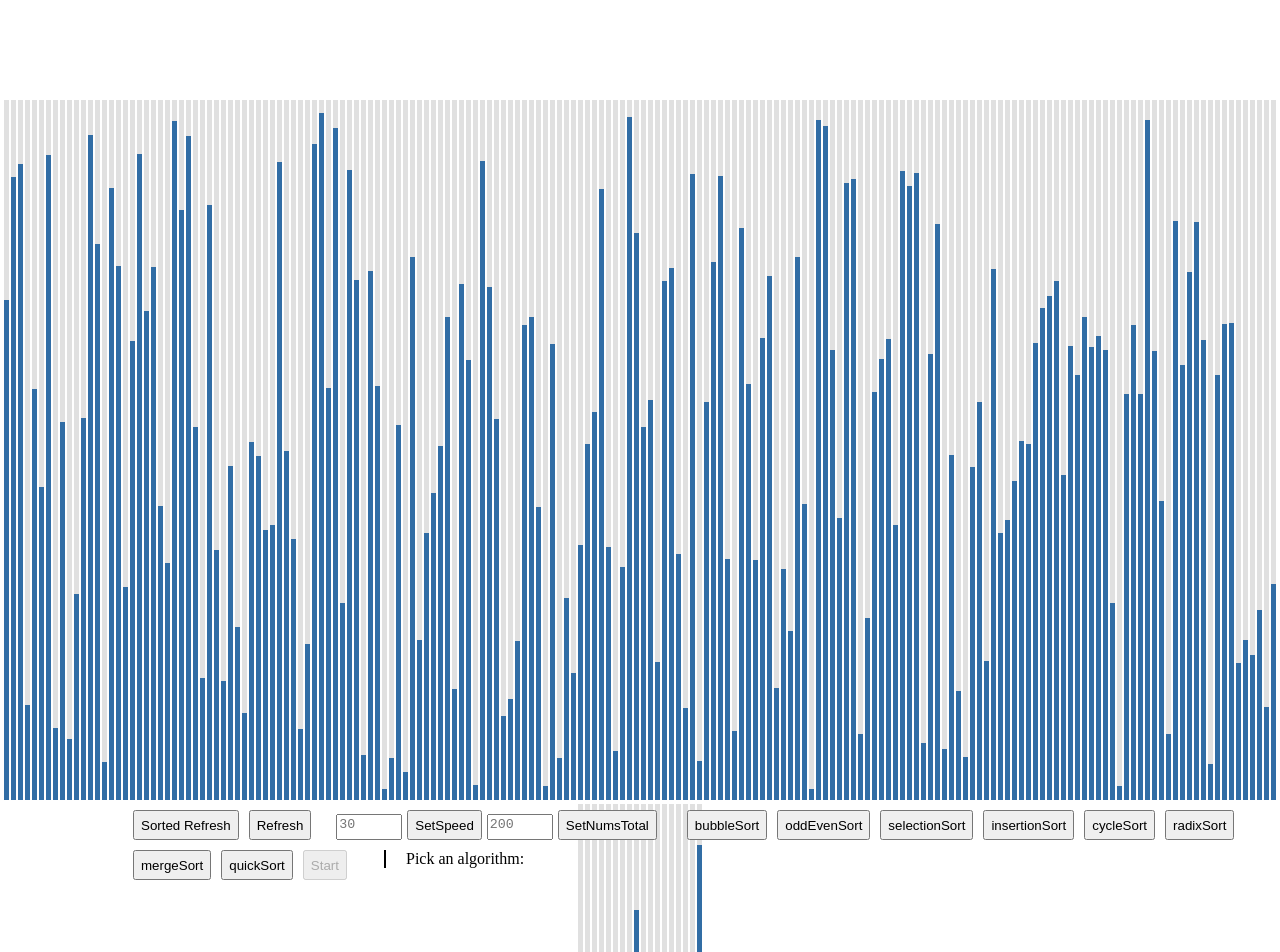
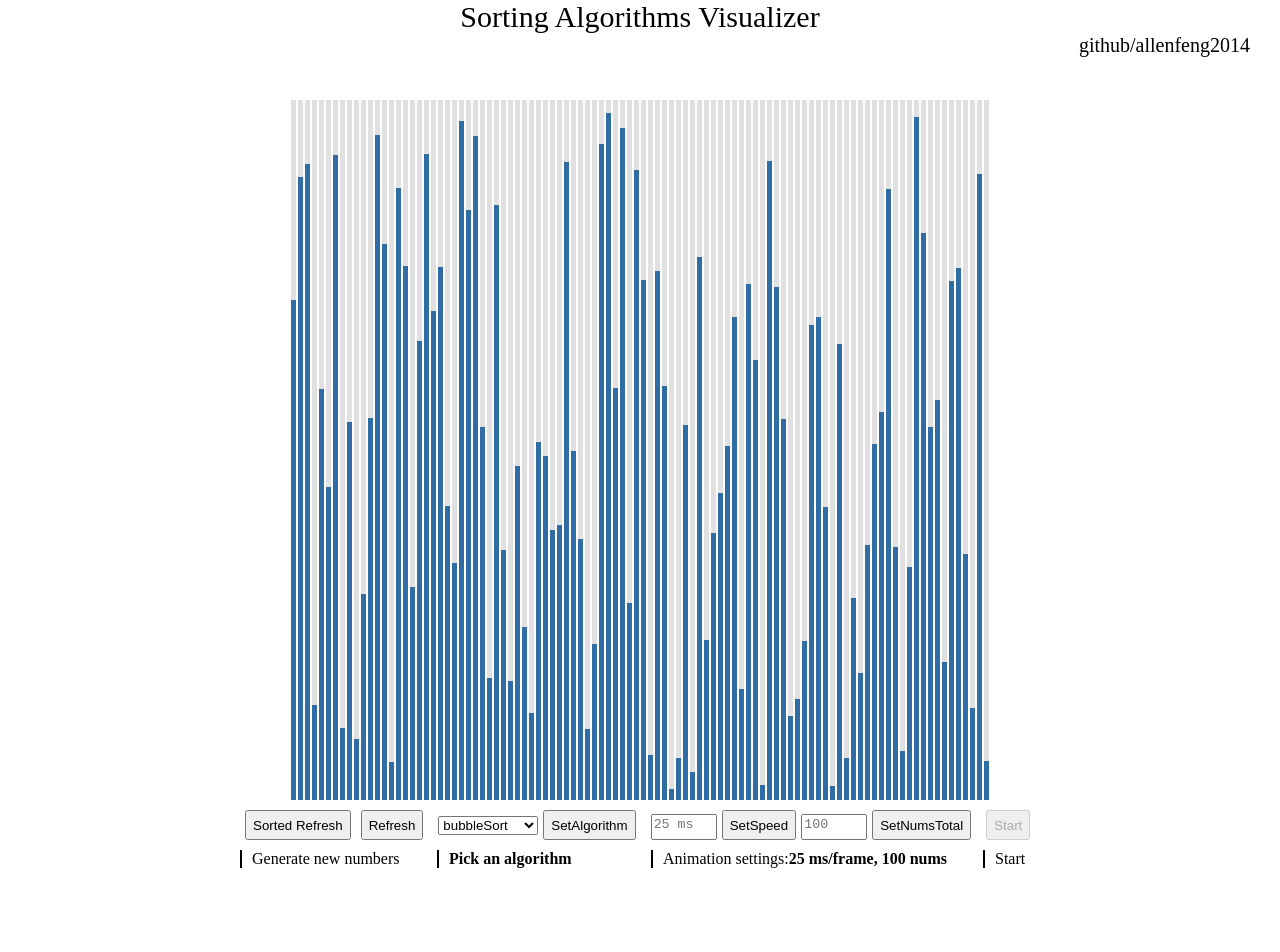
Before and after one commit to allenfeng2014/sorting-algorithms-visualizer, a React (Create React App) app: page / in a window 1280 px wide. Shown: the top 952 px of the page. After the commit the page ends 890 px from the top, so only its background shows below. Built offline with nearby package versions, Linux system fonts and the light colour scheme.

Commit message:
improved buttons to make them more user friendly, added messages below buttons

```diff
--- a/public/index.html
+++ b/public/index.html
@@ -1,43 +1,19 @@
+<!-- Created by Yuhao Feng © allenfeng2014. All rights reserved -->
 <!DOCTYPE html>
 <html lang="en">
   <head>
     <meta charset="utf-8" />
-    <link rel="icon" href="%PUBLIC_URL%/favicon.ico" />
     <meta name="viewport" content="width=device-width, initial-scale=1" />
     <meta name="theme-color" content="#000000" />
     <meta
       name="description"
-      content="Web site created using create-react-app"
+      content="Sorting Algorithms Visualizer created in ReactJS by Yuhao Feng"
     />
-    <link rel="apple-touch-icon" href="%PUBLIC_URL%/logo192.png" />
-    <!--
-      manifest.json provides metadata used when your web app is installed on a
-      user's mobile device or desktop. See https://developers.google.com/web/fundamentals/web-app-manifest/
-    -->
     <link rel="manifest" href="%PUBLIC_URL%/manifest.json" />
-    <!--
-      Notice the use of %PUBLIC_URL% in the tags above.
-      It will be replaced with the URL of the `public` folder during the build.
-      Only files inside the `public` folder can be referenced from the HTML.
-
-      Unlike "/favicon.ico" or "favicon.ico", "%PUBLIC_URL%/favicon.ico" will
-      work correctly both with client-side routing and a non-root public URL.
-      Learn how to configure a non-root public URL by running `npm run build`.
-    -->
-    <title>React App</title>
+    <title>Sort Algo Visualizer</title>
   </head>
   <body>
     <noscript>You need to enable JavaScript to run this app.</noscript>
     <div id="root"></div>
-    <!--
-      This HTML file is a template.
-      If you open it directly in the browser, you will see an empty page.
-
-      You can add webfonts, meta tags, or analytics to this file.
-      The build step will place the bundled scripts into the <body> tag.
-
-      To begin the development, run `npm start` or `yarn start`.
-      To create a production bundle, use `npm run build` or `yarn build`.
-    -->
   </body>
 </html>
--- a/src/App.js
+++ b/src/App.js
@@ -1,8 +1,13 @@
 import Numbers from "./Numbers";
+import "./css/App.css";
 
 function App() {
   return (
     <div className="App">
+      <div className="title-container">
+        <p className="title-h1">Sorting Algorithms Visualizer</p>
+        <p className="title-h2">github/allenfeng2014</p>
+      </div>
       <Numbers />
     </div>
   );
--- a/src/Numbers.js
+++ b/src/Numbers.js
@@ -5,9 +5,9 @@ import sortingAlgos from "./sortingAlgos";
 function Numbers() {
   // state values
   const [numbers, setNumbers] = useState([]);
-  const [numsTotal, setNumsTotal] = useState(200);
-  const [sortingAlgo, setSortingAlgo] = useState(" ");
-  const [speed, setSpeed] = useState(30);
+  const [numsTotal, setNumsTotal] = useState(100);
+  const [sortingAlgo, setSortingAlgo] = useState("");
+  const [speed, setSpeed] = useState(25);
   let animeProgressID = null;
 
   // color codes
@@ -65,7 +65,6 @@ function Numbers() {
       }
       setNumbers(newNumbers);
       setSortingAlgo("");
-      buttons.disableAlgoButtons(false);
       buttons.disableSettingButtons(false);
 
       if (returnNumbers) return newNumbers;
@@ -79,7 +78,7 @@ function Numbers() {
   // functions to start and stop sorting animation
   const animation = {
     start: function (nums, algo) {
-      buttons.disableAlgoButtons(true);
+      //buttons.disableAlgoButtons(true);
       buttons.disableSettingButtons(true);
       buttons.reloadSettings();
       this.sortingAnime(nums, algo);
@@ -88,7 +87,6 @@ function Numbers() {
       clearInterval(animeProgressID);
       animeProgressID = null;
       setSortingAlgo("");
-      buttons.disableAlgoButtons(false);
       buttons.disableSettingButtons(false);
     },
     // method for visualizing sorting algorithms
@@ -153,12 +151,7 @@ function Numbers() {
 
   const buttons = {
     sortingAlgoNames: Object.keys(sortingAlgos),
-    disableAlgoButtons: function (disable) {
-      this.sortingAlgoNames.forEach((algoName) => {
-        document.getElementById(`button-${algoName}`).disabled = disable;
-      });
-    },
-    settings: ["speed", "numsTotal"],
+    settings: ["speed", "numsTotal", "sortingAlgo"],
     disableSettingButtons: function (disable) {
       this.settings.forEach((setting) => {
         let buttonName = `set${setting[0].toUpperCase()}${setting.substr(1)}`;
@@ -168,7 +161,8 @@ function Numbers() {
     },
     reloadSettings: function () {
       this.settings.forEach((setting) => {
-        document.getElementById(`input-${setting}`).value = "";
+        if (setting !== "sortingAlgo")
+          document.getElementById(`input-${setting}`).value = "";
       });
     },
   };
@@ -180,7 +174,6 @@ function Numbers() {
 
   return (
     <React.Fragment>
-      <div className="title-container"></div>
       <div className="numbers-container">
         {numbers.map((number, idx) => (
           <span
@@ -212,12 +205,28 @@ function Numbers() {
           Refresh
         </button>
 
-        <span style={{ marginLeft: "20px" }}></span>
+        <select id="input-sortingAlgo">
+          {buttons.sortingAlgoNames.map((algoName, idx) => (
+            <option value={algoName} key={idx}>
+              {algoName}
+            </option>
+          ))}
+        </select>
+        <button
+          className="button-misc"
+          id="button-setSortingAlgo"
+          onClick={() => {
+            setSortingAlgo(document.getElementById("input-sortingAlgo").value);
+            document.getElementById("button-start").disabled = false;
+          }}
+        >
+          SetAlgorithm
+        </button>
 
         <textarea
           id="input-speed"
-          placeholder={speed}
-          class="textarea-setting"
+          placeholder={`${speed} ms`}
+          className="textarea-setting"
         ></textarea>
         <button
           className="button-misc"
@@ -237,7 +246,7 @@ function Numbers() {
         <textarea
           id="input-numsTotal"
           placeholder={numsTotal}
-          class="textarea-setting"
+          className="textarea-setting"
         ></textarea>
         <button
           className="button-misc"
@@ -255,21 +264,6 @@ function Numbers() {
           SetNumsTotal
         </button>
 
-        <span style={{ marginLeft: "20px" }}></span>
-
-        {buttons.sortingAlgoNames.map((algoName, idx) => (
-          <button
-            className="button-algo"
-            id={`button-${algoName}`}
-            key={idx}
-            onClick={() => {
-              setSortingAlgo(algoName);
-              document.getElementById("button-start").disabled = false;
-            }}
-          >
-            {algoName}
-          </button>
-        ))}
         <button
           className="button-misc"
           id="button-start"
@@ -281,7 +275,27 @@ function Numbers() {
         </button>
       </div>
       <div className="messages-container">
-        <p id="message-algo">Pick an algorithm: {sortingAlgo}</p>
+        <span className="message-block" id="message-refresh">
+          Generate new numbers
+        </span>
+        <span className="message-block" id="message-algo">
+          {sortingAlgo ? (
+            <span>
+              Algorithm:
+              <b>{sortingAlgo}</b>
+            </span>
+          ) : (
+            <b>Pick an algorithm</b>
+          )}
+        </span>
+        <span className="message-block" id="message-settings">
+          Animation settings:
+          <b>{`${speed} ms/frame, ${numsTotal} nums`}</b>
+        </span>
+
+        <span className="message-block" id="message-start">
+          Start
+        </span>
       </div>
     </React.Fragment>
   );
--- /dev/null
+++ b/src/css/App.css
@@ -0,0 +1,16 @@
+* {
+  margin: 0;
+}
+
+.title-container {
+  height: 100px;
+}
+.title-h1 {
+  font-size: 30px;
+  text-align: center;
+}
+.title-h2 {
+  font-size: 20px;
+  text-align: right;
+  padding-right: 30px;
+}
--- a/src/css/Numbers.css
+++ b/src/css/Numbers.css
@@ -1,11 +1,3 @@
-* {
-  margin: 0;
-}
-
-.title-container {
-  height: 100px;
-}
-
 .numbers-container {
   display: block;
   height: 700px;
@@ -21,7 +13,9 @@
 .buttons-container {
   display: block;
   height: 50px;
-  padding-left: 10%;
+  width: 800px;
+  align-items: center;
+  margin: auto;
 }
 .button-misc,
 .button-algo {
@@ -29,11 +23,7 @@
   height: 30px;
   margin: 10px 5px 0px 5px;
 }
-.button-algo:hover,
 .button-misc:hover {
-  background-color: rgb(85, 138, 236);
-}
-.button-algo:focus {
   background-color: rgb(85, 138, 236);
 }
 .textarea-setting {
@@ -43,15 +33,32 @@
   position: relative;
   top: 10px;
 }
+#input-sortingAlgo,
+#input-speed,
+#button-start {
+  margin-left: 10px;
+}
 
 .messages-container {
   display: block;
   height: 40px;
+  width: 800px;
+  margin: auto;
+}
+.message-block {
+  float: left;
+  border-left: 2px solid black;
+  padding-left: 10px;
+}
+#message-refresh {
+  width: 185px;
 }
 #message-algo {
-  display: inline-block;
-  position: relative;
-  left: 30%;
-  border-left: 2px solid black;
-  padding-left: 20px;
+  width: 202px;
 }
+#message-settings {
+  width: 320px;
+}
+#message-start {
+  padding-left: 10px;
+}
```
Also changed, not shown: public/manifest.json, 2 other files (tests, documents, lock files or other folders).
